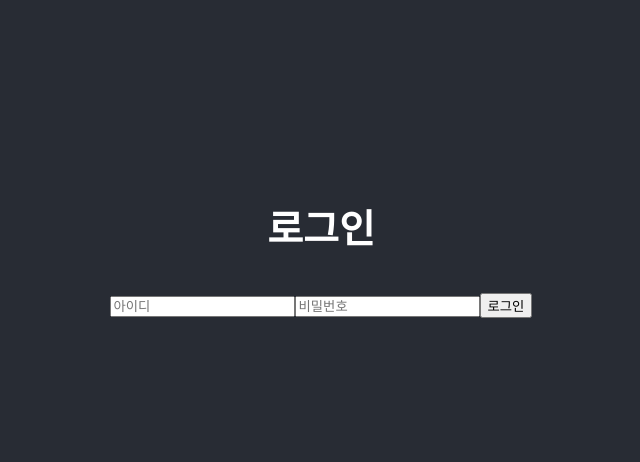
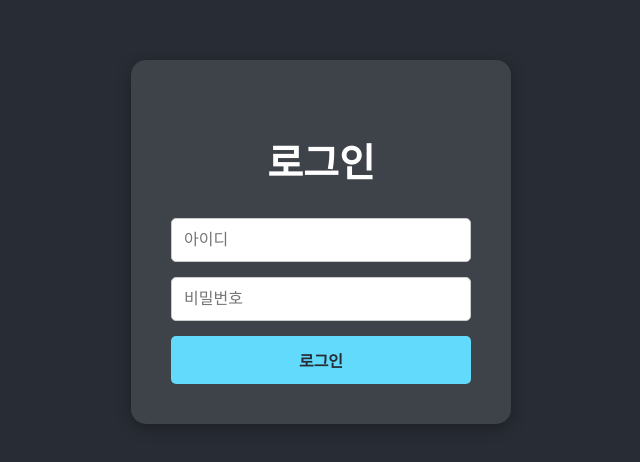
Before and after one commit to civilian38/AutoFE, a React (Create React App) app: page /login in a window 1280 px wide. Shown: the part 158-620 px from the top of the page, without its empty margins (319-959 px from the left). Built offline with nearby package versions, Linux system fonts and the light colour scheme.

Commit message:
code structure refactor

```diff
--- a/src/pages/Login.jsx
+++ b/src/pages/Auth/Login.jsx
@@ -1,6 +1,7 @@
 import React, { useState } from 'react';
 import { useNavigate } from 'react-router-dom';
-import { defaultApi } from '../api/axios'; // 위에서 만든 axios 가져오기
+import { defaultApi } from '../../api/axios'; // 경로 변경됨
+import styles from './Login.module.css'; // 스타일 import
 
 const Login = () => {
   const navigate = useNavigate();
@@ -13,15 +14,11 @@ const Login = () => {
   const handleSubmit = async (e) => {
     e.preventDefault();
     try {
-      // API 호출 (defaultApi 사용)
       const response = await defaultApi.post('/authentication/token/', formData);
-
-      // 토큰 저장
       localStorage.setItem('access_token', response.data.access);
       localStorage.setItem('refresh_token', response.data.refresh);
-
       alert('로그인 성공!');
-      navigate('/'); // 메인 페이지로 이동
+      navigate('/');
     } catch (error) {
       console.error(error);
       alert('로그인 실패: 아이디와 비밀번호를 확인하세요.');
@@ -29,23 +26,25 @@ const Login = () => {
   };
 
   return (
-    <div className="login-container">
-      <h2>로그인</h2>
-      <form onSubmit={handleSubmit} className="login-form">
+    <div className={styles.container}>
+      <h2 className={styles.title}>로그인</h2>
+      <form onSubmit={handleSubmit} className={styles.form}>
         <input
+          className={styles.input}
           name="username"
           placeholder="아이디"
           onChange={handleChange}
           required
         />
         <input
+          className={styles.input}
           type="password"
           name="password"
           placeholder="비밀번호"
           onChange={handleChange}
           required
         />
-        <button type="submit" className="btn-primary">로그인</button>
+        <button type="submit" className={styles.button}>로그인</button>
       </form>
     </div>
   );
--- /dev/null
+++ b/src/pages/Auth/Login.module.css
@@ -0,0 +1,46 @@
+.container {
+  background-color: rgba(255, 255, 255, 0.1);
+  padding: 40px;
+  border-radius: 15px;
+  box-shadow: 0 4px 15px rgba(0, 0, 0, 0.3);
+  width: 300px;
+  display: flex;
+  flex-direction: column;
+  gap: 20px;
+  margin: 0 auto; /* 중앙 정렬 */
+  color: white;
+}
+
+.title {
+  margin-bottom: 10px;
+  text-align: center;
+}
+
+.form {
+  display: flex;
+  flex-direction: column;
+  gap: 15px;
+}
+
+.input {
+  padding: 12px;
+  border-radius: 5px;
+  border: 1px solid #ccc;
+  font-size: 16px;
+}
+
+.button {
+  padding: 12px 20px;
+  border: none;
+  border-radius: 5px;
+  background-color: #61dafb;
+  color: #282c34;
+  font-size: 16px;
+  font-weight: bold;
+  cursor: pointer;
+  transition: opacity 0.2s;
+}
+
+.button:hover {
+  opacity: 0.9;
+}
--- a/src/pages/Home.jsx
+++ /dev/null
@@ -1,49 +0,0 @@
-import React, { useEffect, useState } from 'react';
-import { useNavigate } from 'react-router-dom';
-import { authApi } from '../api/axios'; // 인증이 필요한 API 클라이언트
-
-const Home = () => {
-  const navigate = useNavigate();
-  const [user, setUser] = useState(null);
-
-  // 토큰이 없으면 로그인 페이지로 튕겨내기 (보호된 라우트)
-  useEffect(() => {
-    const token = localStorage.getItem('access_token');
-    if (!token) {
-      navigate('/login');
-    } else {
-      // 토큰이 있다면 사용자 정보라고 가정하고 세팅 (실제로는 /me 같은 API를 호출해야 함)
-      setUser({ name: '사용자' });
-    }
-  }, [navigate]);
-
-  const handleLogout = () => {
-    localStorage.clear();
-    navigate('/login');
-  };
-
-  // 테스트를 위해 강제로 토큰이 필요한 API 요청을 날려보는 함수
-  const testAuthRequest = async () => {
-    try {
-      // 실제 존재하는 아무 인증 필요 API 호출 (예시)
-      // 만약 토큰이 만료되었다면 axios interceptor가 자동으로 갱신해줄 것임
-      alert("인증된 상태입니다. API 호출 가능!");
-    } catch (error) {
-      alert("API 호출 실패");
-    }
-  }
-
-  return (
-    <div className="dashboard-container">
-      <h1>메인 페이지</h1>
-      <p>로그인에 성공하셨습니다.</p>
-
-      <div className="button-group">
-        <button className="btn-primary" onClick={testAuthRequest}>API 테스트</button>
-        <button className="btn-secondary" onClick={handleLogout}>로그아웃</button>
-      </div>
-    </div>
-  );
-};
-
-export default Home;
--- /dev/null
+++ b/src/pages/Home/Home.jsx
@@ -0,0 +1,46 @@
+import React, { useEffect, useState } from 'react';
+import { useNavigate } from 'react-router-dom';
+import { authApi } from '../../api/axios'; // 경로 변경됨
+import styles from './Home.module.css'; // 스타일 import
+
+const Home = () => {
+  const navigate = useNavigate();
+  const [user, setUser] = useState(null);
+
+  useEffect(() => {
+    const token = localStorage.getItem('access_token');
+    if (!token) {
+      navigate('/login');
+    } else {
+      setUser({ name: '사용자' });
+    }
+  }, [navigate]);
+
+  const handleLogout = () => {
+    localStorage.clear();
+    navigate('/login');
+  };
+
+  const testAuthRequest = async () => {
+    try {
+      await authApi.get('/some-test-endpoint'); // 예시
+      alert("인증된 상태입니다. API 호출 가능!");
+    } catch (error) {
+      alert("API 호출 실패 (콘솔 확인)");
+    }
+  }
+
+  return (
+    <div className={styles.container}>
+      <h1>메인 페이지</h1>
+      <p>로그인에 성공하셨습니다.</p>
+
+      <div className={styles.buttonGroup}>
+        <button className={styles.primaryBtn} onClick={testAuthRequest}>API 테스트</button>
+        <button className={styles.secondaryBtn} onClick={handleLogout}>로그아웃</button>
+      </div>
+    </div>
+  );
+};
+
+export default Home;
--- /dev/null
+++ b/src/pages/Home/Home.module.css
@@ -0,0 +1,35 @@
+.container {
+  background-color: rgba(255, 255, 255, 0.1);
+  padding: 40px;
+  border-radius: 15px;
+  box-shadow: 0 4px 15px rgba(0, 0, 0, 0.3);
+  text-align: center;
+  color: white;
+  min-width: 300px;
+}
+
+.buttonGroup {
+  display: flex;
+  gap: 10px;
+  justify-content: center;
+  margin-top: 20px;
+}
+
+.primaryBtn, .secondaryBtn {
+  padding: 10px 20px;
+  border: none;
+  border-radius: 5px;
+  font-size: 14px;
+  font-weight: bold;
+  cursor: pointer;
+}
+
+.primaryBtn {
+  background-color: #61dafb;
+  color: #282c34;
+}
+
+.secondaryBtn {
+  background-color: #ff6b6b;
+  color: white;
+}
```
Also changed, not shown: src/App.js (+4 -6 lines).
